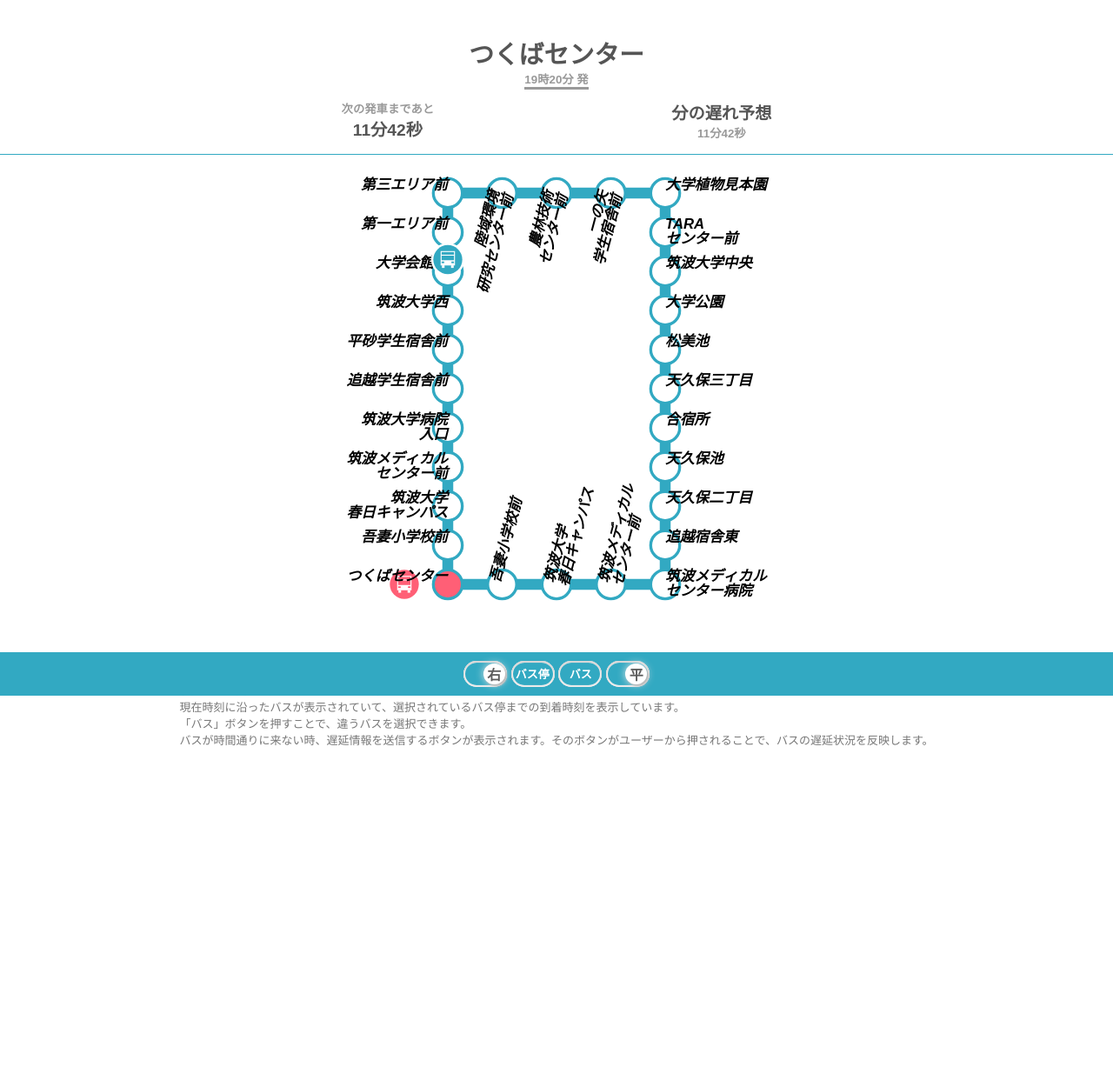
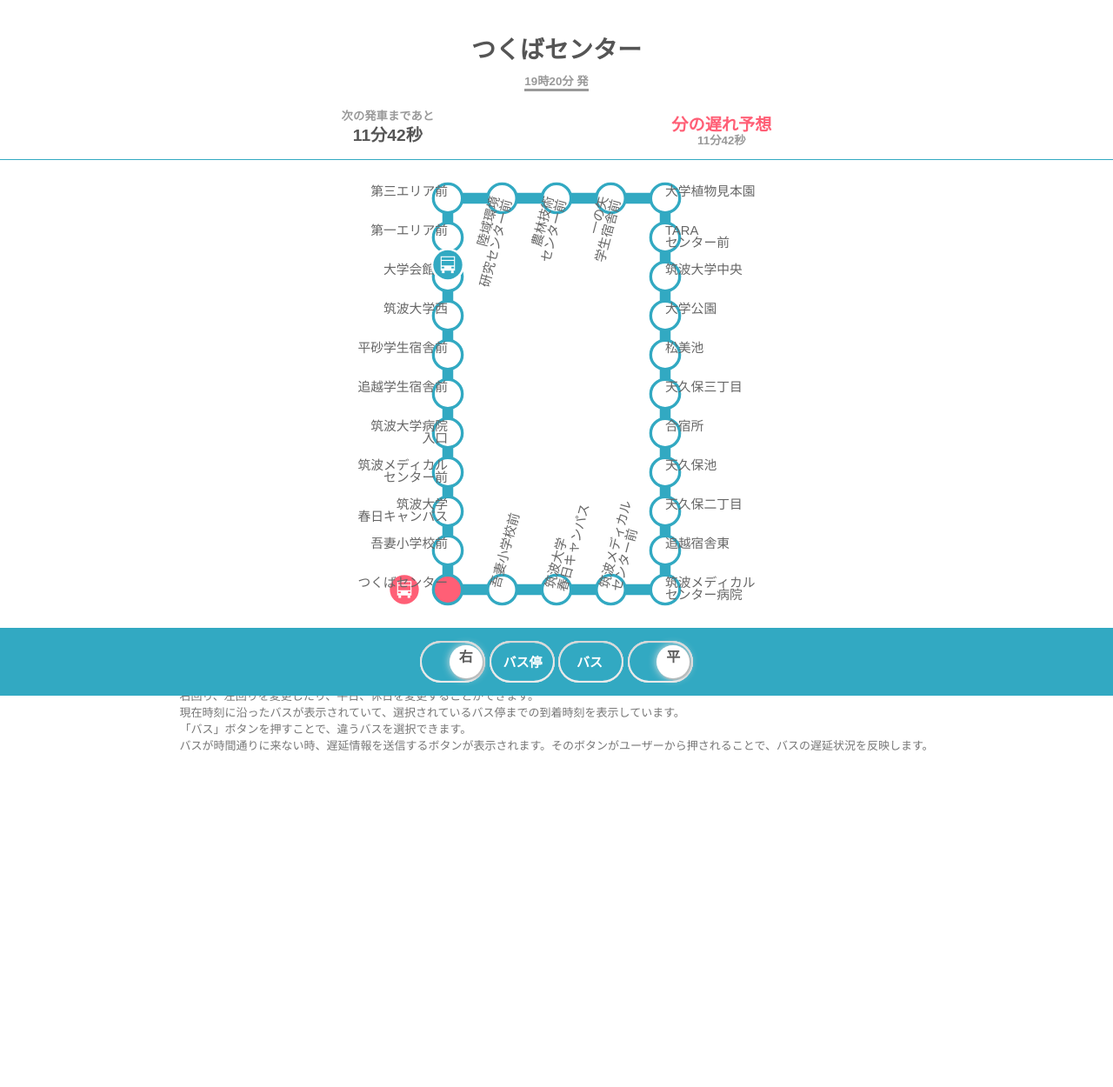
Before and after one commit to Moon-landing-Tsukuba/busvis, a PHP site: page /index.html in a window 1280 px wide. Shown: the whole page at 87% size. Before the commit the page ends 857 px from the top, so only its background shows below. Run offline with PHP 8.4, Linux system fonts and the light colour scheme; data that the repository does not hold is empty.

Commit message:
デザイン微調整　トグルボタンに問題あり

```diff
--- a/index.html
+++ b/index.html
@@ -25,7 +25,7 @@
                         </div>
                     </div>
                     <div id="expected-time-box">
-                        <div class="font-bigger">
+                        <div class="font-delay">
                             <p id="late-time-line"><span id="late-time">　</span>分の遅れ予想</p>
                         </div>
                         <div class="font-smaller">
@@ -60,7 +60,7 @@
         </div>
         <div class="explanation-wrapp" id="explanation">
             <div class="explanation">
-                このサイトは、筑波大学循環バスの遅延情報を確認できるアプリです。</br>
+                BusVisは、筑波大学循環バスの遅延情報を確認できるアプリです。</br>
                 現在地から最寄りのバス停が自動で選択されていますが、「バス停」ボタンを押すと乗りたいバス停を選択することができます。</br>
                 右回り、左回りを変更したり、平日、休日を変更することができます。</br>
                 現在時刻に沿ったバスが表示されていて、選択されているバス停までの到着時刻を表示しています。</br>
--- a/index.js
+++ b/index.js
@@ -305,12 +305,13 @@ function Stop(id) {
     ctx.stroke();
 
     if(1){ // administrator.bus_stop_select_mode
-      ctx.fillStyle = "black";
+      ctx.fillStyle = "#666";
       const width = ctx.measureText(me.name).width;
-      const font_size = w/40;
+      const font_size = w/45;
       const rotate_size = 75; // 半時計回り
       // console.log(font_size);
-      ctx.font = "italic bold " + font_size + "pt sans-serif";
+      // ctx.font = "italic bold " + font_size + "pt sans-serif";
+      ctx.font = "" + font_size + "pt 'Arial'";
       // console.log(me.name.indexOf("\n") !== -1);
       if (me.name.indexOf("\n") !== -1) { // 改行を含む時
         const index = me.name.indexOf("\n");
@@ -750,6 +751,7 @@ function manage_header(adm){
     let reaction_items_dom = document.getElementById('reaction-items');
     let reaction_items_height = reaction_items_dom.clientHeight;
     canvas_box.style.paddingTop = reaction_items_height + "px";
+
   }
   else{
     if(adm.previous_station != adm.user_station || adm.previous_bus != adm.selected_bus_id )
--- a/style.css
+++ b/style.css
@@ -40,7 +40,7 @@
 /* 親要素(コンテナ) */
 .flex-container {
   /* background-color: #dfdfdf;*/
-  padding: 1.5% 0 0;
+  padding: 3% 0 0;
   display: flex;
   text-align: center;
   flex-direction: row;
@@ -50,8 +50,10 @@
 }
 /*駅名*/
 .font-biggest {
-  font-size: 1.8em;
+  font-size: 1.75em;
   font-family: "Arial Black";
+  line-height: 1.3em;
+  padding-bottom: 0.89%;
 }
 .font-departure {
   font-size: smaller;
@@ -67,6 +69,12 @@
 .font-smaller {
   font-size: smaller;
   color: #999;
+  line-height: 0.9em;
+}
+/* 遅れのフォント*/
+.font-delay {
+  font-size: larger;
+  color: #ff5f76;
 }
 /* 子要素(アイテム) */
 .flex-item-big {
@@ -141,7 +149,7 @@
   text-align: center;
   display: flex;
   background-color: #32a9c2;
-  padding: 10px 0;
+  padding: 15px 0;
   position: fixed; /* フッターを固定する */
   bottom: 0; /* 上部から配置の基準位置を決める */
   left: 0; /* 左から配置の基準位置を決める */
@@ -159,8 +167,10 @@
   display: inline-block;
   vertical-align: middle;
   text-align: center;
-  width: 50px;
-  height: 30px;
+  width: 75px;
+  height: 48px;
+  /* width: 80px;
+  height: 50px; */
   max-width: 100%;
   background: #ff5f76;
   border-radius: 100em;
@@ -226,18 +236,23 @@
 }
 
 .change-bus-stop::before{
+  margin-left: 11%;
+  margin-top: 8%;
+  font-size: 15px;
   content: "バス停";
   color: #fff;
 }
 
 .change-bus::before{
   content: "バス";
-  left: 25%;
+  font-size: 15px;
+  margin-top: 8%;
+  left: 27.8%;
   color: #fff;
 }
 
 .on-stop, .on-bus{
-  background-color: rgb(3, 221, 250);
+  background-color:#8ccfdd;
   color: #000000;
 }
 
```
